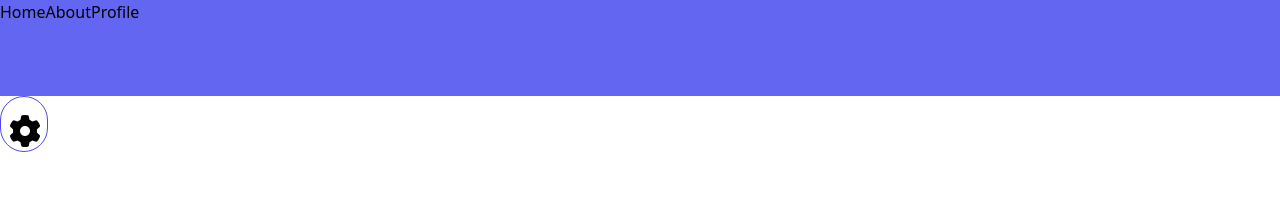
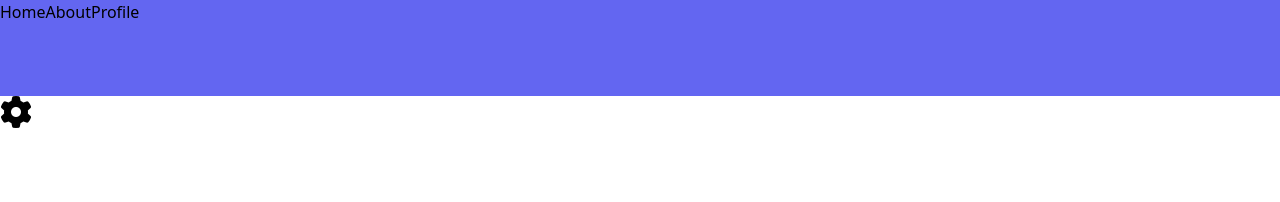
Before and after one commit to u-s-c-l/i-t-t-w-s-d, a React (Create React App) app: page /userprofile in a window 1280 px wide. Shown: the top 202 px of the page. Built offline with nearby package versions, Linux system fonts and the light colour scheme.

Commit message:
deleted css for settings button

```diff
--- a/src/components/Settings/index.js
+++ b/src/components/Settings/index.js
@@ -2,8 +2,8 @@ import React from "react";
 
 const Settings = () => {
   return (
-    <div className="border border-indigo-600 rounded-full w-12 h-14 ">
-      <button id="settings_btn"> <i className="fa-solid fa-gear fa-2x absolute w-12 "></i> </button>
+    <div>
+      <button id="settings_btn"> <i className="fa-solid fa-gear fa-2x"></i> </button>
     </div>
   );
 };
--- a/src/pages/UserProfile/index.js
+++ b/src/pages/UserProfile/index.js
@@ -6,6 +6,8 @@ const UserProfile = () => {
   return (
     <>
       <div id="profile">
+        {/* profile picture */}
+        {/* profile bio */}
         <div id="profile_buttons">
           <Settings/>
         </div>
```
